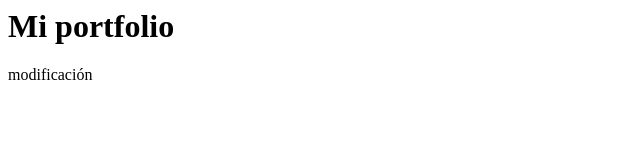
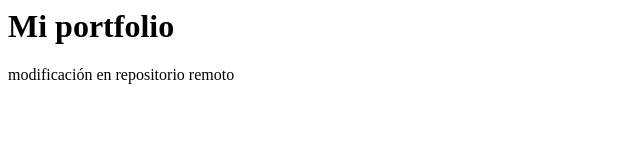
Before and after one commit to jfrimondi/PortfolioFrontEnd, a plain HTML site: page index.html in a window 1280 px wide. Shown: the whole page, without its empty margins (0-640 px from the left). Drawn offline with Linux system fonts and the light colour scheme.

Commit message:
Update index.html

```diff
--- a/index.html
+++ b/index.html
@@ -1,4 +1,4 @@
 <h1> Mi portfolio
 
 </h1>
-<p> modificación <P>
+<p> modificación en repositorio remoto<P>
```
